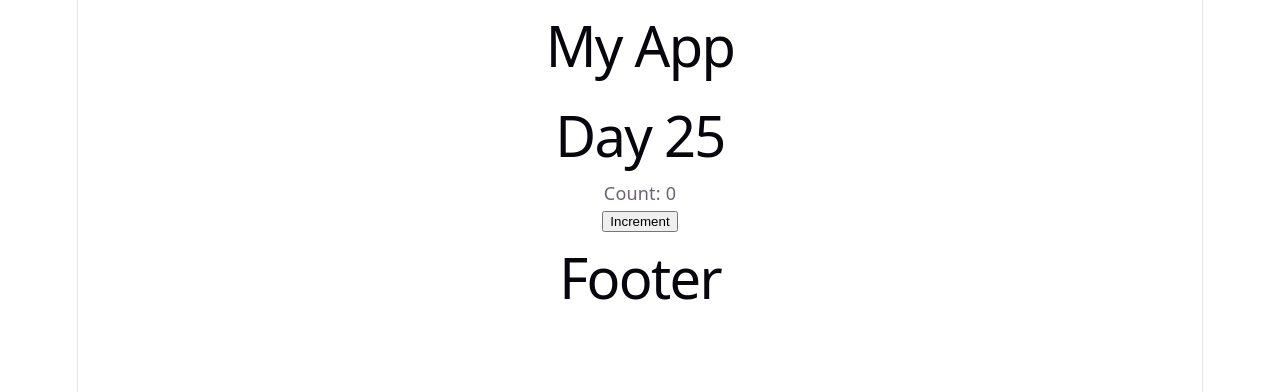
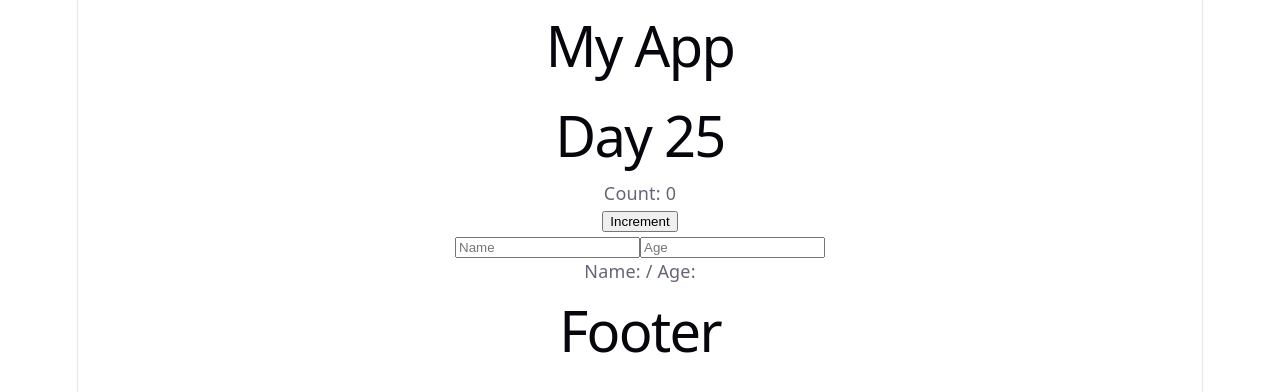
Before and after one commit to GoodPineApple/oz-react, a React (Vite) app: page / in a window 1280 px wide. Shown: the top 392 px of the page. Built offline with nearby package versions, Linux system fonts and the light colour scheme.

Commit message:
day25 UserForm

```diff
--- a/src/day25/Day25Page.jsx
+++ b/src/day25/Day25Page.jsx
@@ -1,10 +1,12 @@
 import Counter from "./counter/Counter";
+import UserForm from "./user-form/UserForm";
 
 const Day25Page = () => {
   return (
     <>
       <h1>Day 25</h1>
       <Counter />
+      <UserForm />
     </>
   );
 };
--- /dev/null
+++ b/src/day25/user-form/UserForm.jsx
@@ -0,0 +1,27 @@
+import { useState } from "react";
+
+const UserForm = () => {
+  const [name, setName] = useState("");
+  const [age, setAge] = useState("");
+  return (
+    <div>
+      <input
+        type="text"
+        placeholder="Name"
+        value={name}
+        onChange={(e) => setName(e.target.value)}
+      />
+      <input
+        type="number"
+        placeholder="Age"
+        value={age}
+        onChange={(e) => setAge(e.target.value)}
+      />
+      <p>
+        Name: {name} / Age: {age}
+      </p>
+    </div>
+  );
+};
+
+export default UserForm;
```
